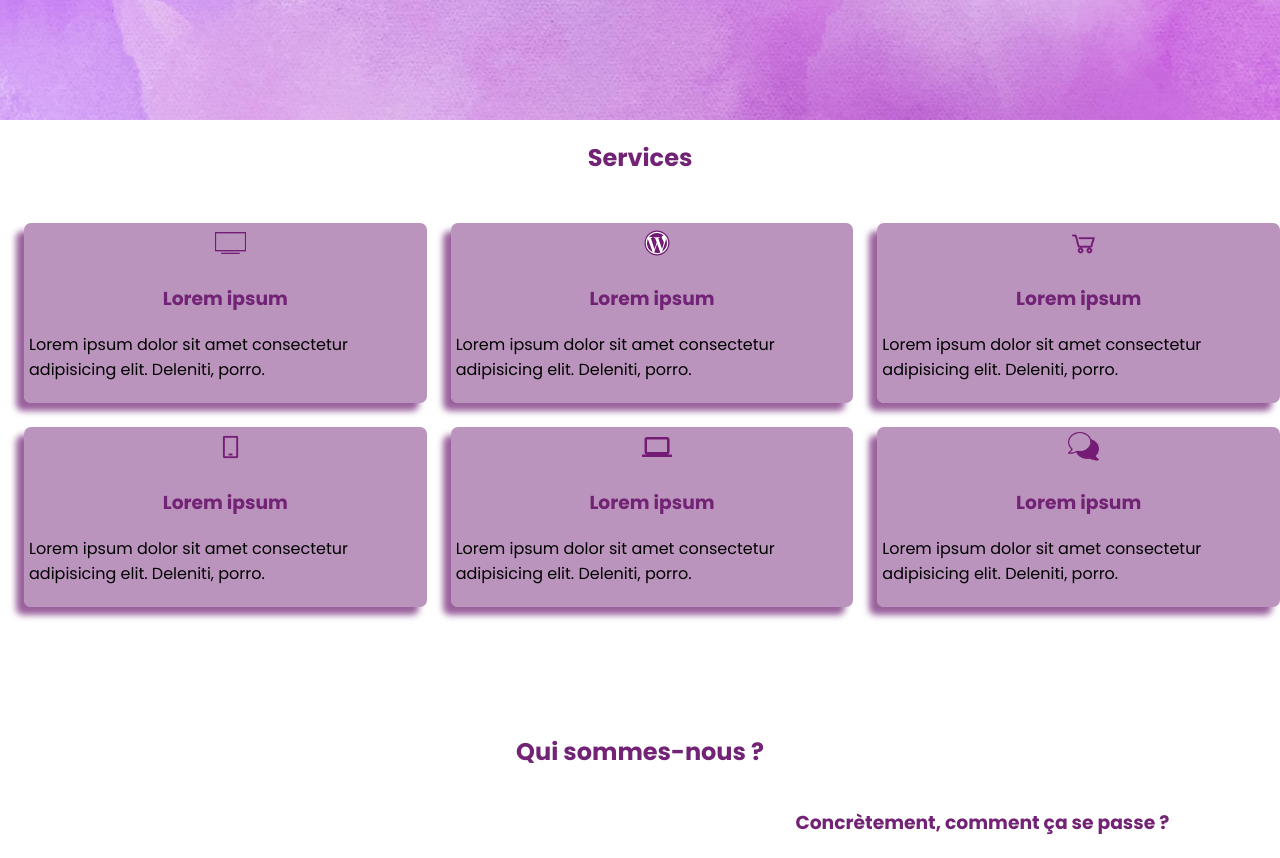
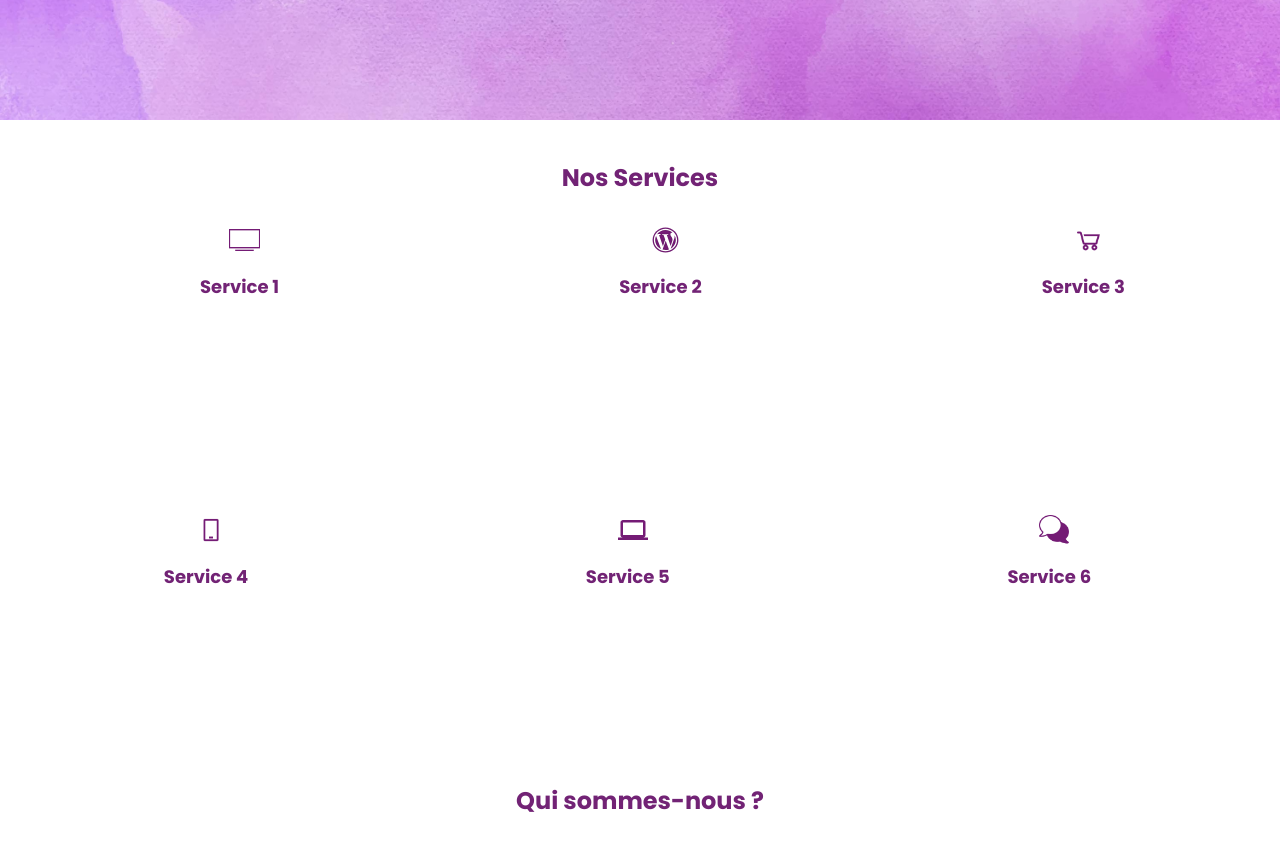
Before and after one commit to CathyThuliez/Crea-tech, a React (Create React App) app in the folder crea-tech/: page / in a window 1280 px wide. Shown: the part 520-1378 px from the top of the page. Built offline with nearby package versions, Linux system fonts and the light colour scheme.

Commit message:
commit de configuration de repos

```diff
--- a/crea-tech/package.json
+++ b/crea-tech/package.json
@@ -8,6 +8,8 @@
     "@testing-library/user-event": "^13.5.0",
     "react": "^18.2.0",
     "react-dom": "^18.2.0",
+    "react-hook-form": "^7.47.0",
+    "react-icons": "^4.11.0",
     "react-scripts": "^5.0.1",
     "web-vitals": "^2.1.4"
   },
--- a/crea-tech/src/App.css
+++ b/crea-tech/src/App.css
@@ -8,7 +8,7 @@
   font-family: "Poppins", sans-serif;
 }
 
-h1{
+h1 {
   text-align: center;
   margin-top: 0;
 }
@@ -91,10 +91,9 @@ h3 {
   justify-content: space-around;
 }
 
-.Logo_accueil{
+.Logo_accueil {
   width: 20rem;
   height: auto;
-
 }
 
 .paragraphe {
@@ -122,7 +121,7 @@ h3 {
   color: #eeeeee;
   font-weight: 500;
   font-size: 12px;
-  background-color: #722375;;
+  background-color: #722375;
   padding: 15px 50px;
   margin: 0 auto;
 }
@@ -159,22 +158,86 @@ h3 {
 /* SERVICES */
 /* Style de la page services */
 
-.service-image{
+.services-page {
   text-align: center;
+  padding: 1.25rem;
 }
 
-.services{
-  padding: 5px;
-  background-color: #7223757c;
-  border-radius: 7px;
-  box-shadow: -0.5em 0.5em 0.4em #722375b6;
+.service-header {
+  font-size: 1.5rem;
+  margin-bottom: 1.25rem;
 }
 
-.services:hover {
-  scale: 1.1;
-  background-color: #929292;
-  opacity: 0.9;
-  transition: 0.5s;
+.services {
+  display: flex;
+  justify-content: space-between;
+  flex-wrap: wrap;
+}
+
+.service {
+  text-align: center;
+  margin-left: auto;
+  margin-right: auto;
+  transition: transform 0.3s;
+}
+
+.service:hover {
+  transform: translateY(-0.625rem);
+}
+
+.service-content {
+  display: flex;
+  flex-direction: column;
+  align-items: center;
+}
+
+.service-row {
+  width: auto;
+  height: 3.125rem;
+  display: flex;
+  justify-content: center;
+  flex: 1;
+  margin: 0.625rem;
+  flex-direction: row;
+}
+
+.service2 {
+  display: flex;
+  justify-content: center;
+  flex: 1;
+  flex-direction: row;
+  margin-top: 18.75rem;
+  margin-bottom: 4.688rem;
+  margin-left: -81.875rem;
+}
+
+.service-content h3 {
+  font-size: 1.125rem;
+}
+
+.service-description {
+  display: flex;
+  flex-direction: column;
+  align-items: center;
+  background-color: #f8f8f8;
+  border: 1px solid #ddd;
+  box-shadow: -0.5em 0.5em 0.4em #7b7575;
+  padding: 0.625rem;
+  margin-top: 1.25rem;
+  position: absolute;
+  top: 3.75rem;
+  left: 50%;
+  transform: translateX(-50%);
+  width: 12.5rem;
+  opacity: 0;
+  visibility: hidden;
+  transition: all 0.3s;
+  z-index: 1;
+}
+
+.service:hover .service-description {
+  opacity: 1;
+  visibility: visible;
 }
 
 /* A PROPOS */
--- a/crea-tech/src/components/Services.js
+++ b/crea-tech/src/components/Services.js
@@ -1,4 +1,4 @@
-import React, { Fragment } from "react";
+import React, { useState } from "react";
 import Ecran from "../images/ICON_SERVICES/icons8-télévision-100.png";
 import WordPress from "../images/ICON_SERVICES/icons8-wordpress.svg";
 import Caddie from "../images/ICON_SERVICES/icons8-caddie-96.png";
@@ -6,61 +6,98 @@ import Smartphone from "../images/ICON_SERVICES/icons8-smartphone-96.png";
 import Ordi from "../images/ICON_SERVICES/icons8-ordinateur-portable-96.png";
 import RS from "../images/ICON_SERVICES/icons8-bavarder-100.png";
 
+const Service = ({ image, title, description }) => {
+  const [isHovered, setIsHovered] = useState(false);
+
+  const handleMouseEnter = () => {
+    setIsHovered(true);
+  };
+
+  const handleMouseLeave = () => {
+    setIsHovered(false);
+  };
+
+  return (
+    <div
+      className="service"
+      onMouseEnter={handleMouseEnter}
+      onMouseLeave={handleMouseLeave}
+    >
+      <div className="service-content">
+        <img src={image} alt={title} />
+        <h3>{title}</h3>
+      </div>
+      {isHovered && (
+        <div className="service-description">
+          <h3>{title}</h3>
+          <p>{description}</p>
+        </div>
+      )}
+    </div>
+  );
+};
+
 const Services = () => {
-    return (
-        <Fragment>
-            <h2 id="services-title">Services</h2>
-            <div className="projets-container">
-                <div className="services">
-                    <div className="service-image">
-                        <img src={Ecran} alt="Site One Page" id="icon1" />
-                    </div>
-                    <h3>Lorem ipsum</h3>
-                    <p> Lorem ipsum dolor sit amet consectetur adipisicing elit. Deleniti, porro.</p>
-                </div>
+  const serviceData = [
+    {
+      image: Ecran,
+      title: "Service 1",
+      description: "Description du service 1.",
+    },
+    {
+      image: WordPress,
+      title: "Service 2",
+      description: "Description du service 2.",
+    },
+    {
+      image: Caddie,
+      title: "Service 3",
+      description: "Description du service 3.",
+    },
+    {
+      image: Smartphone,
+      title: "Service 4",
+      description: "Description du service 4.",
+    },
+    {
+      image: Ordi,
+      title: "Service 5",
+      description: "Description du service 5.",
+    },
+    {
+      image: RS,
+      title: "Service 6",
+      description: "Description du service 6.",
+    },
+  ];
 
-                <div className="services">
-                    <div className="service-image">
-                        <img src={WordPress} alt="WordPress" id="icon2" />
-                    </div>
-                    <h3>Lorem ipsum</h3>
-                    <p> Lorem ipsum dolor sit amet consectetur adipisicing elit. Deleniti, porro.</p>
-                </div>
-
-                <div className="services">
-                    <div className="service-image">
-                        <img src={Caddie} alt="E-commerce" id="icon3" />
-                    </div>
-                    <h3>Lorem ipsum</h3>
-                    <p> Lorem ipsum dolor sit amet consectetur adipisicing elit. Deleniti, porro.</p>
-                </div>
-
-                <div className="services">
-                    <div className="service-image">
-                        <img src={Smartphone} alt="Responsive" id="icon4" />
-                    </div>
-                    <h3>Lorem ipsum</h3>
-                    <p> Lorem ipsum dolor sit amet consectetur adipisicing elit. Deleniti, porro.</p>
-                </div>
-
-                <div className="services">
-                    <div className="service-image">
-                        <img src={Ordi} alt="Formation" id="icon5" />
-                    </div>
-                    <h3>Lorem ipsum</h3>
-                    <p> Lorem ipsum dolor sit amet consectetur adipisicing elit. Deleniti, porro.</p>
-                </div>
-
-                <div className="services">
-                    <div className="service-image">
-                        <img src={RS} alt="Réseaux sociaux" id="icon6" />
-                    </div>
-                    <h3>Lorem ipsum</h3>
-                    <p> Lorem ipsum dolor sit amet consectetur adipisicing elit. Deleniti, porro.</p>
-                </div>
-            </div>
-        </Fragment>
-    );
+  return (
+    <div className="services-page">
+      <h2>Nos Services</h2>
+      <div className="services">
+        <div className="service-row">
+          {serviceData.slice(0, 3).map((service, index) => (
+            <Service
+              key={index}
+              image={service.image}
+              title={service.title}
+              description={service.description}
+            />
+          ))}
+        </div>
+        <div className="service2">
+          {serviceData.slice(3).map((service, index) => (
+            <Service
+              key={index}
+              image={service.image}
+              title={service.title}
+              description={service.description}
+            />
+          ))}
+        </div>
+      </div>
+    </div>
+  );
 };
 
 export default Services;
```
Also changed, not shown: 1 other file (tests, documents, lock files or other folders).
